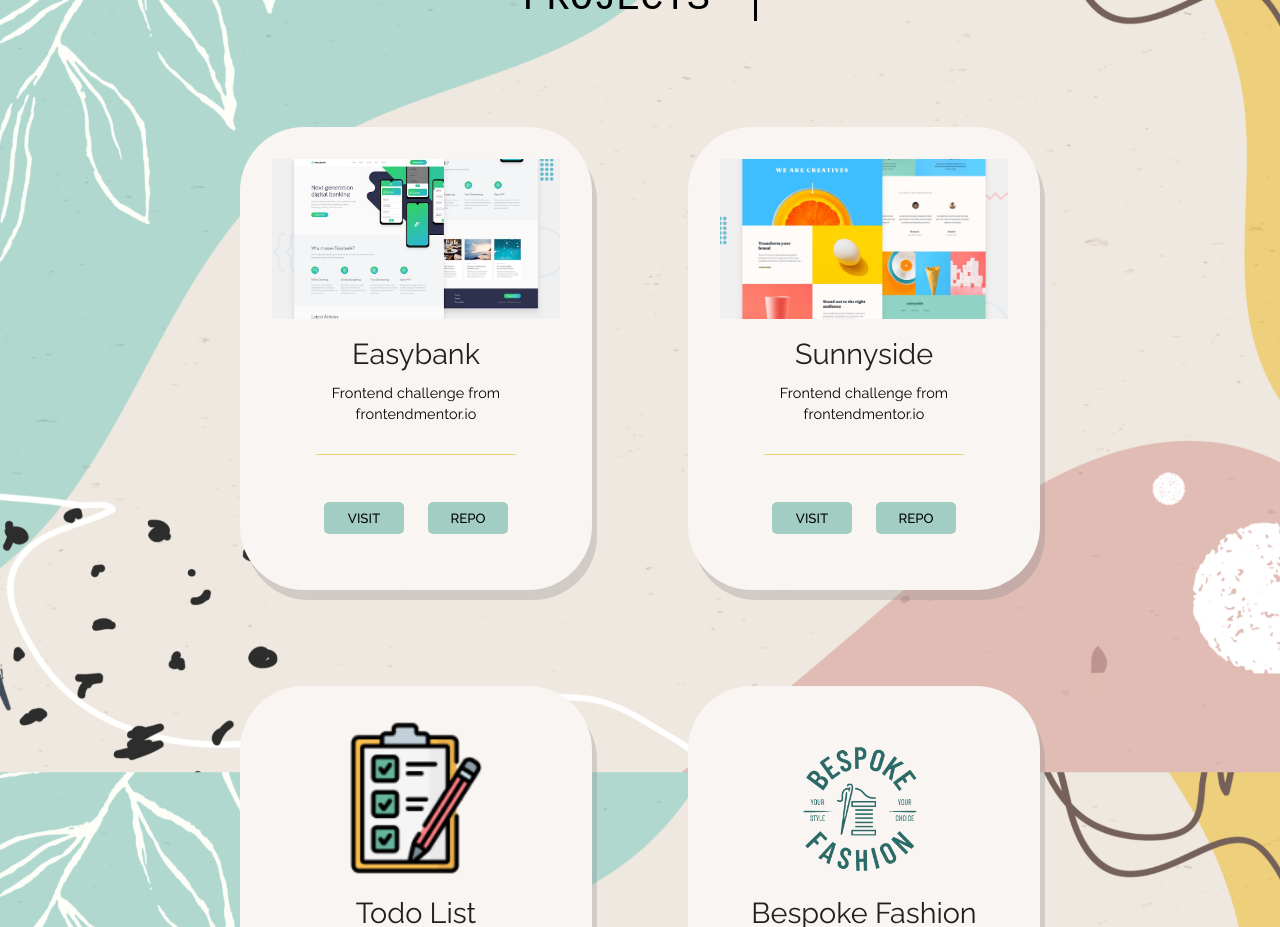
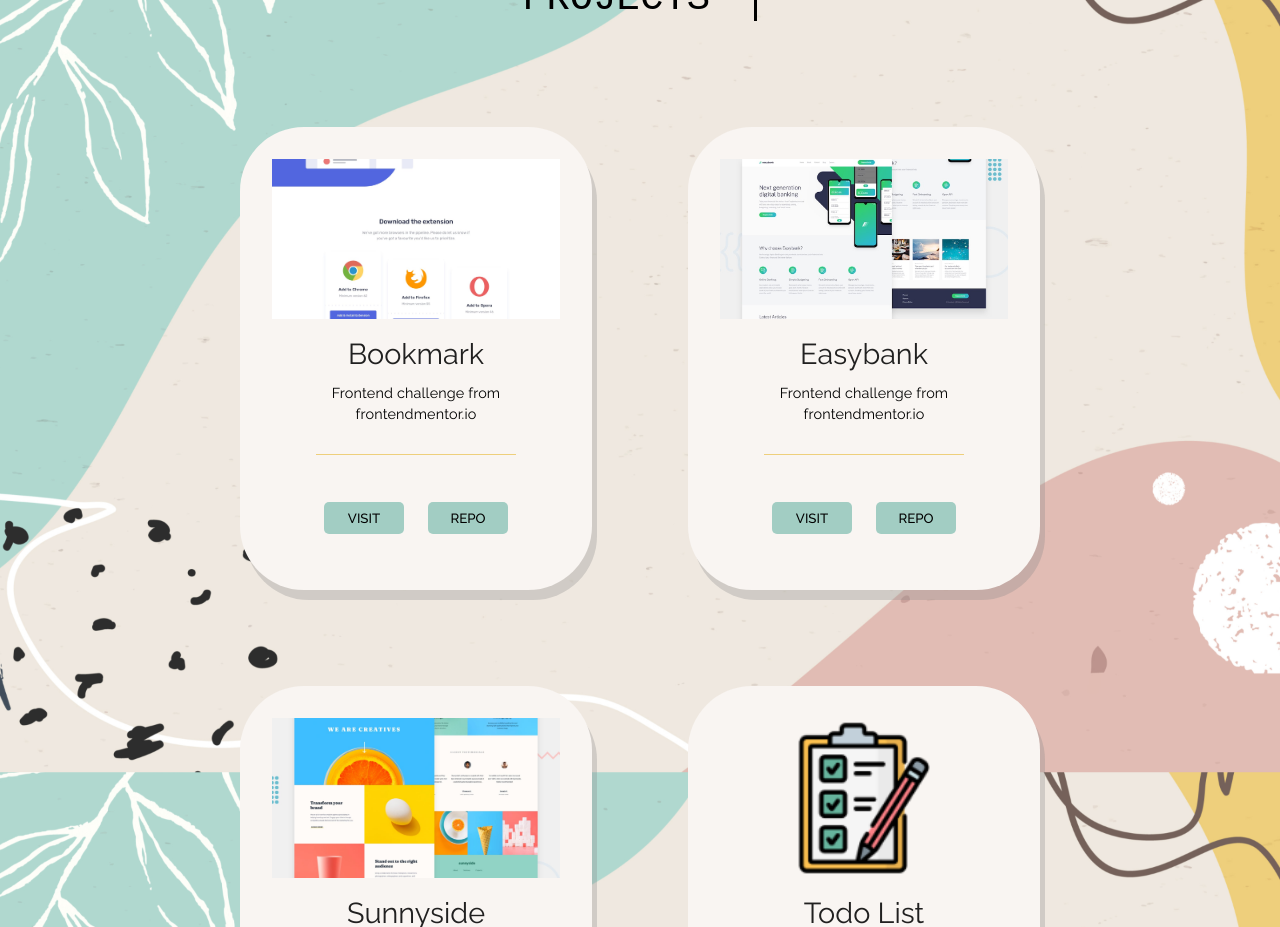
Before and after one commit to Francine-Pepe/portfolio-webdev, a React (Create React App) app: page / in a window 1280 px wide. Shown: the part 1220-2147 px from the top of the page. Built offline with nearby package versions, Linux system fonts and the light colour scheme.

Commit message:
Bookmark project added

```diff
--- a/src/Components/Projects/ProjectsCards.js
+++ b/src/Components/Projects/ProjectsCards.js
@@ -13,10 +13,19 @@ import "./Projects.css";
 import ProjectTitle from "./ProjectTitle";
 import Sunnyside from "./../../Images/desktop-preview.jpg";
 import Easybank from "./../../Images/desktop-preview-easybank.jpg";
-
+import Bookmark from "./../../Images/desktop-design.jpg";
 
 export default function ProjectsCards(props, index) {
   const projects = [
+    {
+      id: "7",
+      name: "Bookmark",
+      description: "Frontend challenge from frontendmentor.io",
+      image: Bookmark,
+      github: "https://github.com/Francine-Pepe/bookmark",
+      link: "https://francine-pepe.github.io/bookmark/",
+      technologies: "HTML 5 |  CSS 3  |  React  |  JavaScript | Chakra UI",
+    },
     {
       id: "6",
       name: "Easybank",
```
Also changed, not shown: src/Images/desktop-design.jpg (added).
